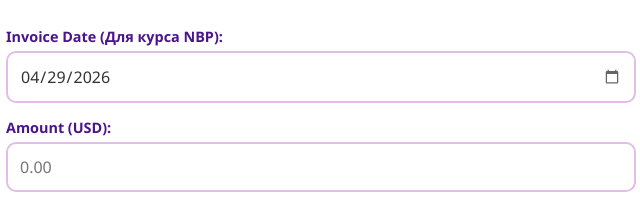
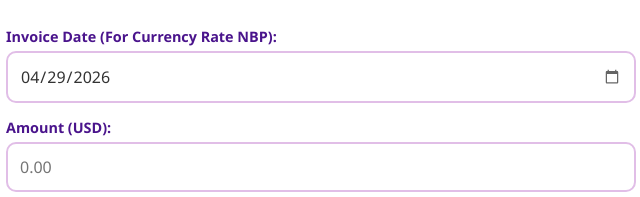
Before and after one commit to MarinaKhristosova/B2B, a plain HTML site: page index.html in a window 1280 px wide. Shown: the part 346-543 px from the top of the page, 319-959 px from the left. Drawn offline with Linux system fonts and the light colour scheme.

Commit message:
Update index.html

```diff
--- a/index.html
+++ b/index.html
@@ -33,7 +33,7 @@
         </div>
 
         <div class="input-group">
-            <label>Invoice Date (Для курса NBP):</label>
+            <label>Invoice Date (For Currency Rate NBP):</label>
             <input type="date" id="ui-invoice-date">
         </div>
         <div class="input-group">
```
